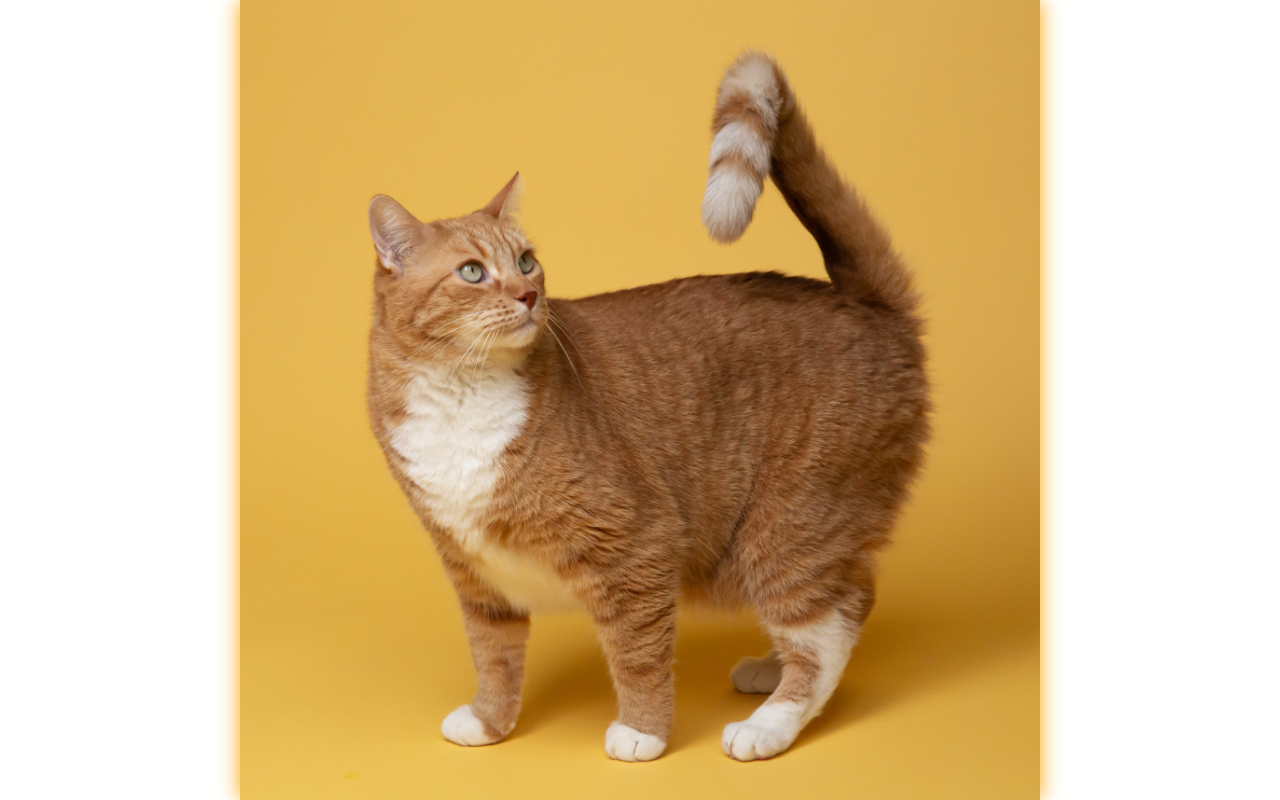
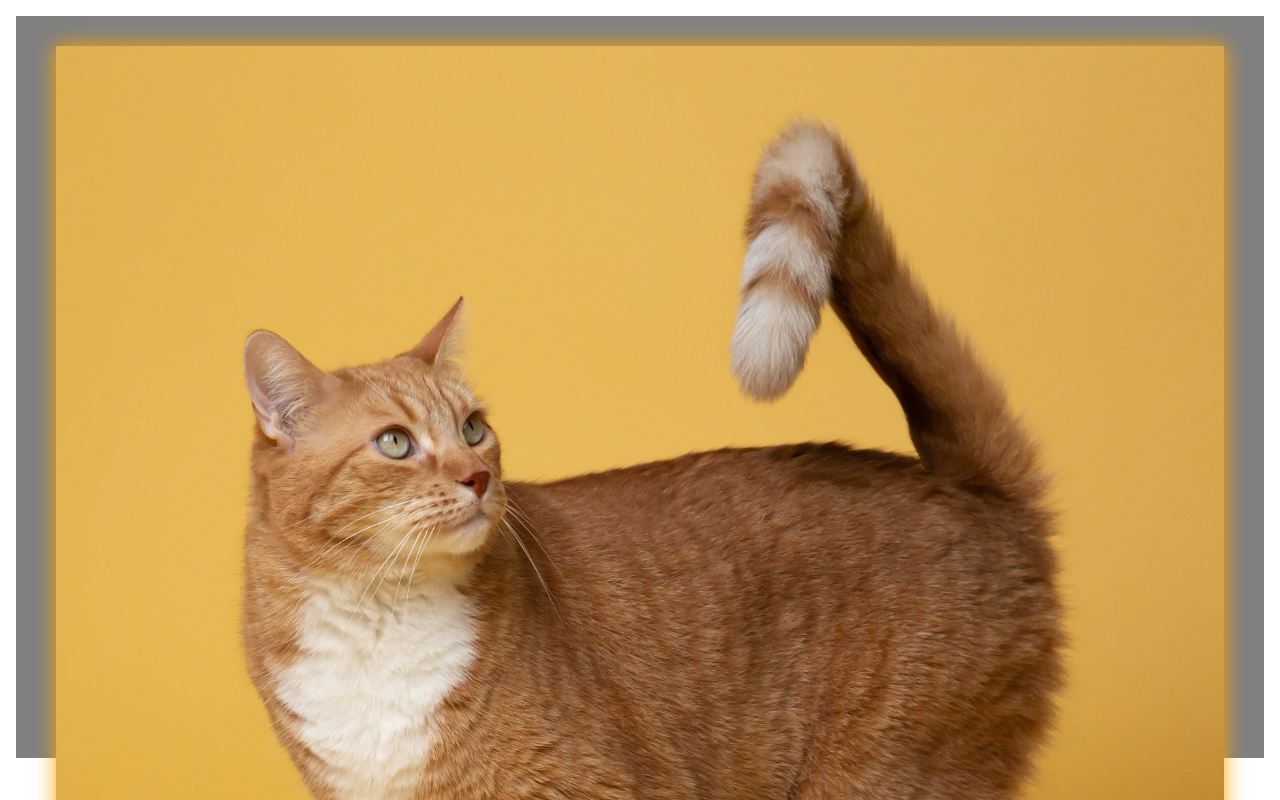
Before and after one commit to cheo13/UNITED-R, an Angular app: page / in a window 1280 px wide. Shown: the top 800 px of the page. Built offline with nearby package versions, Linux system fonts and the light colour scheme.

Commit message:
Update app.component.css

```diff
--- a/src/app/app.component.css
+++ b/src/app/app.component.css
@@ -1,18 +1,17 @@
 
 .img-container {
-    position: fixed;
-    top: 0;
-    left: 0;
-    width: 100%;
-    height: 100%;
-    z-index: 9999;
-    background-color: #fff;
+    position: relative;
+  text-align: center;
+  background-color: #fff;
   }
   .img-container img {
-    display: block;
+    display: inline-block;
     max-width: 100%;
-    max-height: 100%;
-    margin: 0 auto;
+    height: auto;
+    position: absolute;
+    top: 30px;
+    left: 50%;
+    transform: translateX(-50%);
     box-shadow: 0 0 20px orange;
   }
   @media only screen and (max-width: 768px) {
```
